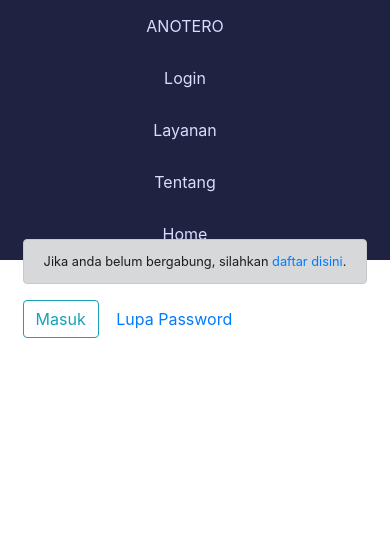
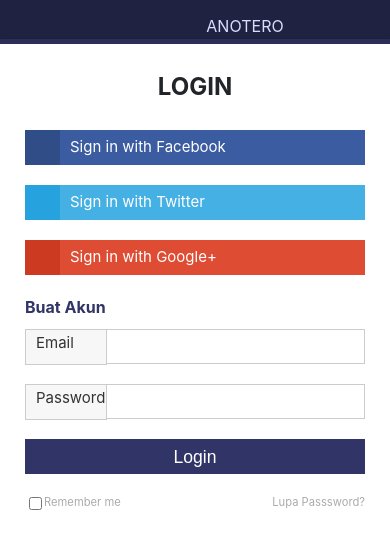
Before and after one commit to afrizaldea/anotero-platform, a PHP site: page /user/login.php in a window 390 px wide. Shown: the top 557 px of the page. Run offline with PHP 8.4, Linux system fonts and the light colour scheme.

Commit message:
version 1.1.6 layout-3-index

```diff
--- a/asset/css/custom/style-login.css
+++ b/asset/css/custom/style-login.css
@@ -0,0 +1,302 @@
+body {
+  margin: 0;
+  font-family: -apple-system, BlinkMacSystemFont, "Segoe UI", Roboto, "Helvetica Neue", Arial, sans-serif, "Apple Color Emoji", "Segoe UI Emoji", "Segoe UI Symbol";
+  font-size: 1rem;
+  font-weight: 400;
+  line-height: 1.5;
+  color: #212529;
+  text-align: left;
+  background-color: #f7f7f7;
+}
+
+ul.topnav {
+    list-style-type: none;
+    margin: 0;
+    padding: 0;
+    overflow: hidden;
+    background: #202242;
+    position: fixed;
+    top: 0;
+    width: 100%;
+}
+
+ul.topnav .kiri {
+    padding-left: 100px;
+}
+
+ul.topnav .kanan {
+    padding-right: 100px;
+}
+
+ul.topnav li {float: left;}
+
+ul.topnav li a {
+    display: block;
+    color: #D9DBFF;
+    text-align: center;
+    padding: 14px 16px;
+    text-decoration: none;
+}
+
+ul.topnav li a:hover:not(.active) {color: #f7f7f7;}
+
+ul.topnav li a.active {background-color: #4CAF50;}
+
+ul.topnav li.right {float: right; }
+
+@media screen and (max-width: 600px){
+    ul.topnav li.right,
+    ul.topnav li {float: none;}
+}
+
+.clearfix:after {
+  content: "";
+  display: block;
+  clear: both;
+  visibility: hidden;
+  height: 0;
+}
+
+.form_wrapper {
+  background: #fff;
+  width: 550px;
+  max-width: 100%;
+  box-sizing: border-box;
+  padding: 25px;
+  margin: 10% auto 0;
+  position: relative;
+  z-index: 1;
+  border-top: 5px solid #2B2E59;
+  -webkit-box-shadow: 0 0 3px rgba(0, 0, 0, 0.1);
+  -moz-box-shadow: 0 0 3px rgba(0, 0, 0, 0.1);
+  box-shadow: 0 0 3px rgba(0, 0, 0, 0.1);
+}
+.form_wrapper h2 {
+  font-size: 1.5em;
+  line-height: 1.5em;
+  margin: 0;
+}
+.form_wrapper .title_container {
+  text-align: center;
+  padding-bottom: 15px;
+}
+.form_wrapper h3 {
+  font-size: 1.1em;
+  font-weight: normal;
+  line-height: 1.5em;
+  margin: 0;
+}
+.form_wrapper .row {
+  margin: 10px -15px;
+}
+.form_wrapper .row > div {
+  padding: 0 15px;
+  box-sizing: border-box;
+}
+.form_wrapper .col_half {
+  width: 50%;
+  float: left;
+}
+.form_wrapper .input_field {
+  position: relative;
+  margin-bottom: 20px;
+
+}
+.form_wrapper .input_field > span {
+  position: absolute;
+  left: 0;
+  top: 0;
+  color: #333;
+  height: 97%;
+  border: 1px solid #ccc;
+  width: 80px;
+  background: #f7f7f7;
+}
+.form_wrapper .input_field small {
+  padding-left: 10px;
+  font-size: 15px;
+}
+.form_wrapper .input_field > span > i {
+  padding-top: 20px;
+}
+.form_wrapper .textarea_field > span > i {
+  padding-top: 10px;
+}
+.form_wrapper input[type="text"] {
+  width: 100%;
+  padding: 8px 10px 9px 35px;
+  height: 35px;
+  border: 1px solid #ccc;
+  box-sizing: border-box;
+  outline: none;
+  -webkit-transition: all 0.30s ease-in-out;
+  -moz-transition: all 0.30s ease-in-out;
+  -ms-transition: all 0.30s ease-in-out;
+  transition: all 0.30s ease-in-out;
+}
+.form_wrapper input[type="text"]:focus {
+  -webkit-box-shadow: 0 0 2px 1px rgba(255, 169, 0, 0.5);
+  -moz-box-shadow: 0 0 2px 1px rgba(255, 169, 0, 0.5);
+  box-shadow: 0 0 2px 1px rgba(255, 169, 0, 0.5);
+  border: 1px solid #f5ba1a;
+}
+.form_wrapper input[type="email"] {
+  width: 100%;
+  padding: 8px 10px 9px 85px;
+  height: 35px;
+  border: 1px solid #ccc;
+  box-sizing: border-box;
+  outline: none;
+  -webkit-transition: all 0.30s ease-in-out;
+  -moz-transition: all 0.30s ease-in-out;
+  -ms-transition: all 0.30s ease-in-out;
+  transition: all 0.30s ease-in-out;
+}
+.form_wrapper input[type="email"]:focus {
+  -webkit-box-shadow: 0 0 2px 1px rgba(255, 169, 0, 0.5);
+  -moz-box-shadow: 0 0 2px 1px rgba(255, 169, 0, 0.5);
+  box-shadow: 0 0 2px 1px rgba(255, 169, 0, 0.5);
+  border: 1px solid #f5ba1a;
+}
+.form_wrapper input[type="password"] {
+  width: 100%;
+  padding: 8px 10px 9px 85px;
+  height: 35px;
+  border: 1px solid #ccc;
+  box-sizing: border-box;
+  outline: none;
+  -webkit-transition: all 0.30s ease-in-out;
+  -moz-transition: all 0.30s ease-in-out;
+  -ms-transition: all 0.30s ease-in-out;
+  transition: all 0.30s ease-in-out;
+}
+.form_wrapper input[type="password"]:focus {
+  -webkit-box-shadow: 0 0 2px 1px rgba(255, 169, 0, 0.5);
+  -moz-box-shadow: 0 0 2px 1px rgba(255, 169, 0, 0.5);
+  box-shadow: 0 0 2px 1px rgba(255, 169, 0, 0.5);
+  border: 1px solid #f5ba1a;
+}
+.form_wrapper input[type="submit"] {
+  background: #313466;
+  height: 35px;
+  line-height: 35px;
+  width: 100%;
+  border: none;
+  outline: none;
+  cursor: pointer;
+  color: #fff;
+  font-size: 1.1em;
+  margin-bottom: 10px;
+  -webkit-transition: all 0.30s ease-in-out;
+  -moz-transition: all 0.30s ease-in-out;
+  -ms-transition: all 0.30s ease-in-out;
+  transition: all 0.30s ease-in-out;
+}
+.form_wrapper input[type="submit"]:hover {
+  background: #494F99;
+}
+.form_wrapper input[type="submit"]:focus {
+  background: #e1a70a;
+}
+.form_wrapper input[type="checkbox"] {
+  margin-right: 2px;
+}
+
+.form_container .row .col_half.last {
+  border-left: 1px solid #ccc;
+}
+
+.remember_me {
+  display: flex;
+}
+
+.forgot_pw {
+  text-align: right;
+}
+
+.social_btn {
+  width: 100%;
+  margin-bottom: 20px;
+  font-size: 15px;
+}
+.social_btn a {
+  align-items: center;
+  color: #fff;
+  display: flex;
+  height: 35px;
+  text-decoration: none;
+}
+.social_btn a span {
+  align-items: center;
+  align-self: stretch;
+  display: flex;
+  font-size: 17px;
+  justify-content: center;
+  margin-right: 10px;
+  text-align: center;
+  width: 35px;
+}
+.social_btn.fb {
+  background: #3b5ca1;
+}
+.social_btn.fb span {
+  background: #314d87;
+}
+.social_btn.tw {
+  background: #45b0e4;
+}
+.social_btn.tw span {
+  background: #26a3df;
+}
+.social_btn.gplus {
+  background: #de4c33;
+}
+.social_btn.gplus span {
+  background: #cc3a21;
+}
+
+.create_account a {
+  color: #313466;
+  text-decoration: none;
+  font-weight: bold;
+}
+
+.bottom_row {
+  font-size: 0.7em;
+  color: #ababab;
+}
+.bottom_row a {
+  text-decoration: none;
+  color: #ababab;
+}
+
+.credit {
+  position: relative;
+  z-index: 1;
+  text-align: center;
+  padding: 15px;
+  color: #f5ba1a;
+}
+.credit a {
+  color: #e1a70a;
+}
+
+@media (max-width: 600px) {
+  .form_wrapper .col_half {
+    width: 100%;
+    float: none;
+  }
+
+  .bottom_row .col_half {
+    width: 50%;
+    float: left;
+  }
+
+  .form_container .row .col_half.last {
+    border-left: none;
+  }
+
+  .remember_me {
+    padding-bottom: 20px;
+  }
+}
--- a/asset/css/custom/style.css
+++ b/asset/css/custom/style.css
@@ -1,13 +1,64 @@
+body {
+  margin: 0;
+  font-family: -apple-system, BlinkMacSystemFont, "Segoe UI", Roboto, "Helvetica Neue", Arial, sans-serif, "Apple Color Emoji", "Segoe UI Emoji", "Segoe UI Symbol";
+  font-size: 1rem;
+  font-weight: 400;
+  line-height: 1.5;
+  color: #212529;
+  text-align: left;
+  background-color: #fff;
+}
+
+article, aside, dialog, figcaption, figure, footer, header, hgroup, main, nav, section {
+  display: block;
+}
+
+table {
+  border-collapse: collapse;
+}
+
+
+@media (min-width: 576px) {
+  .container {
+    max-width: 540px;
+  }
+}
+
+@media (min-width: 768px) {
+  .container {
+    max-width: 720px;
+  }
+}
+
+@media (min-width: 992px) {
+  .container {
+    max-width: 960px;
+  }
+}
+
+@media (min-width: 1200px) {
+  .container {
+    max-width: 1140px;
+  }
+}
+
+
 ul.topnav {
     list-style-type: none;
     margin: 0;
-    padding-left: 80px;
-    padding-right: 100px;
+    padding: 0;
     overflow: hidden;
     background: #202242;
     position: fixed;
-    top: 0;
     width: 100%;
+}
+
+ul.topnav .kiri {
+    padding-left: 100px;
+}
+
+ul.topnav .kanan {
+    padding-right: 100px;
 }
 
 ul.topnav li {float: left;}
@@ -24,7 +75,7 @@ ul.topnav li a:hover:not(.active) {color: #f7f7f7;}
 
 ul.topnav li a.active {background-color: #4CAF50;}
 
-ul.topnav li.right {float: right; }
+ul.topnav li.right {float: right;}
 
 @media screen and (max-width: 600px){
     ul.topnav li.right,
@@ -38,14 +89,6 @@ ul.topnav li.right {float: right; }
 .no-padding {
     padding: 0 !important;
     margin:0 !important;
-}
-
-.portfolio-item {
-  margin-bottom: 30px;
-}
-
-.pagination {
-  margin-bottom: 30px;
 }
 
 .home{
@@ -79,7 +122,7 @@ ul.topnav li.right {float: right; }
 	float: left;
 	background: #202242;
     padding: 150px 0px;
-    min-width: 631px;
+    min-width: 632px;
 }
 
 .biru h4 {
@@ -91,8 +134,8 @@ ul.topnav li.right {float: right; }
 .kuning {
 	float: left;
 	background: #ffe13e;
-	padding: 150px 0px;
-	min-width: 631px;
+    padding: 150px 0px;
+	min-width: 630px;
 }
 
 .kuning h4 {
@@ -104,3 +147,81 @@ ul.topnav li.right {float: right; }
 .bg-footer {
     background: #202242;
 }
+
+#produk {
+    background-color: #f7f7f7;
+    padding: 1%  0 2% 0;
+}
+
+#produk hr {
+    width: 60%;
+}
+
+#produk .responsive {
+    padding: 0 7px;
+    float: left;
+    width: 28%;
+    margin : 25px;
+}
+
+#produk h4{
+    color: #202242;
+    font-size: 21px;
+    margin-top: 1px;
+}
+
+#produk p{
+    color: #202242;
+    font-size: 16px;
+    margin-left: 1px;
+}
+
+#produk .clearfix:after {
+    content: "";
+    display: table;
+    clear: both;
+}
+
+div.gallery {
+    border: 1px solid #ccc;
+    box-shadow: 0 4px 8px 0 rgba(0, 0, 0, 0.2), 0 6px 20px 0 rgba(0, 0, 0, 0.10);
+}
+
+div.gallery:hover {
+    border: 1px solid #202242;
+}
+
+div.gallery img {
+    width: 100%;
+    height: auto;
+}
+
+div.desc {
+    padding: 15px;
+    text-align: center;
+}
+
+div.desc a {
+   text-decoration: none;
+   color: #202242;
+}
+
+.responsive {
+    padding: 0 6px;
+    float: left;
+    width: 24.99999%;
+    margin : 30px;
+}
+
+
+.clearfix:after {
+    content: "";
+    display: table;
+    clear: both;
+}
+
+.foot {
+    padding-top: 10px;
+    padding-bottom: 10px;
+    color: #f7f7f7
+}
--- a/user/login.php
+++ b/user/login.php
@@ -10,49 +10,58 @@
 
 		<title>Login Anotero</title>
 
-		<!-- Bootstrap core CSS -->
-		<link href="../asset/css/bootstrap/bootstrap.min.css" rel="stylesheet">
-
-		<!-- Custom styles for this template -->
-		<link href="../asset/css/custom/style.css" rel="stylesheet">
+		<link href="../asset/css/custom/style-login.css" rel="stylesheet">
 
 	</head>
 
 	<body>
+
 		<ul class="topnav">
+			<div class="kiri">
   				<li><a href="#about"> ANOTERO </a></li>
+  			</div>
+  			<div class="kanan">
   				<li class="right"><a href="login.php">Login</a></li>
-  			<li class="right"><a href="../index.php #layanan">Layanan</a></li>
+  				<li class="right"><a href="../index.php #produk">Layanan</a></li>
   				<li class="right"><a href="../index.php #about">Tentang</a></li>
   				<li class="right"><a href="../index.php #home">Home</a></li>
+  			</div>
 		</ul>
 
-
-	<!-- form biar ketengah -->
-	<h3 class="jumbrotron" align="center">Masuk ke web apps kami!</h3>
-	<hr/>
-
-	<div class="row justify-content-center">
-
+		<div class="form_wrapper">
+			<div class="form_container">
+				<div class="title_container">
+					<h2>LOGIN</h2>
+				</div>
+				<div class="row clearfix">
+      				<div class="col_half">
+						<div class="social_btn fb"><a href="#"><span><i class="fa fa-facebook" aria-hidden="true"></i></span>Sign in with Facebook</a></div>
+						<div class="social_btn tw"><a href="#"><span><i class="fa fa-twitter" aria-hidden="true"></i></span>Sign in with Twitter</a></div>
+						<div class="social_btn gplus"><a href="#"><span><i class="fa fa-google-plus" aria-hidden="true"></i></span>Sign in with Google+</a></div>
+						<div class="row clearfix create_account">
+							<div><a href="register.php">Buat Akun</a></div>
+						</div>
+					</div>
+					<div class="col_half last">
 						<form>
-			<div class="form-group">
-				<label for="InputEmail1">Alamat Email</label>
-				<input type="email" class="form-control" id="InputEmail1" aria-describedby="emailHelp" placeholder="Masukan Email anda">
+							<div class="input_field"><span><small>Email</small></span>
+								<input type="email" name="email" required=""/>
 							</div>
-			<div class="form-group">
-				<label for="InputPassword1">Password</label>
-				<input type="password" class="form-control" id="InputPassword1" placeholder="Password">
+							<div class="input_field"><span><small class="kecil">Password</small></span>
+								<input type="password" name="phone" required=""/>
 							</div>
-
-			<div class="alert alert-dark small" role="alert">
-			Jika anda belum bergabung, silahkan <a href="register.php">daftar disini</a>.
+							<input class="button" type="submit" value="Login"/>
+							<div class="row clearfix bottom_row">
+								<div class="col_half remember_me">
+									<input name="" type="checkbox" value=""/>Remember me
 								</div>
-
-			<button type="submit" class="btn btn-outline-info">Masuk</button>
-			<a href="forgetpass.php" class="btn btn-link">Lupa Password</a>
+								<div class="col_half forgot_pw"><a href="#">Lupa Passsword?</a></div>
+							</div>
 						</form>
 					</div>
-	<!-- form selesai -->
+				</div>
+			</div>
+		</div>
 
 	</body>
 </html>
```
Also changed, not shown: index.php (+62 -106 lines). Lines whose indentation alone changed are shown as unchanged.
